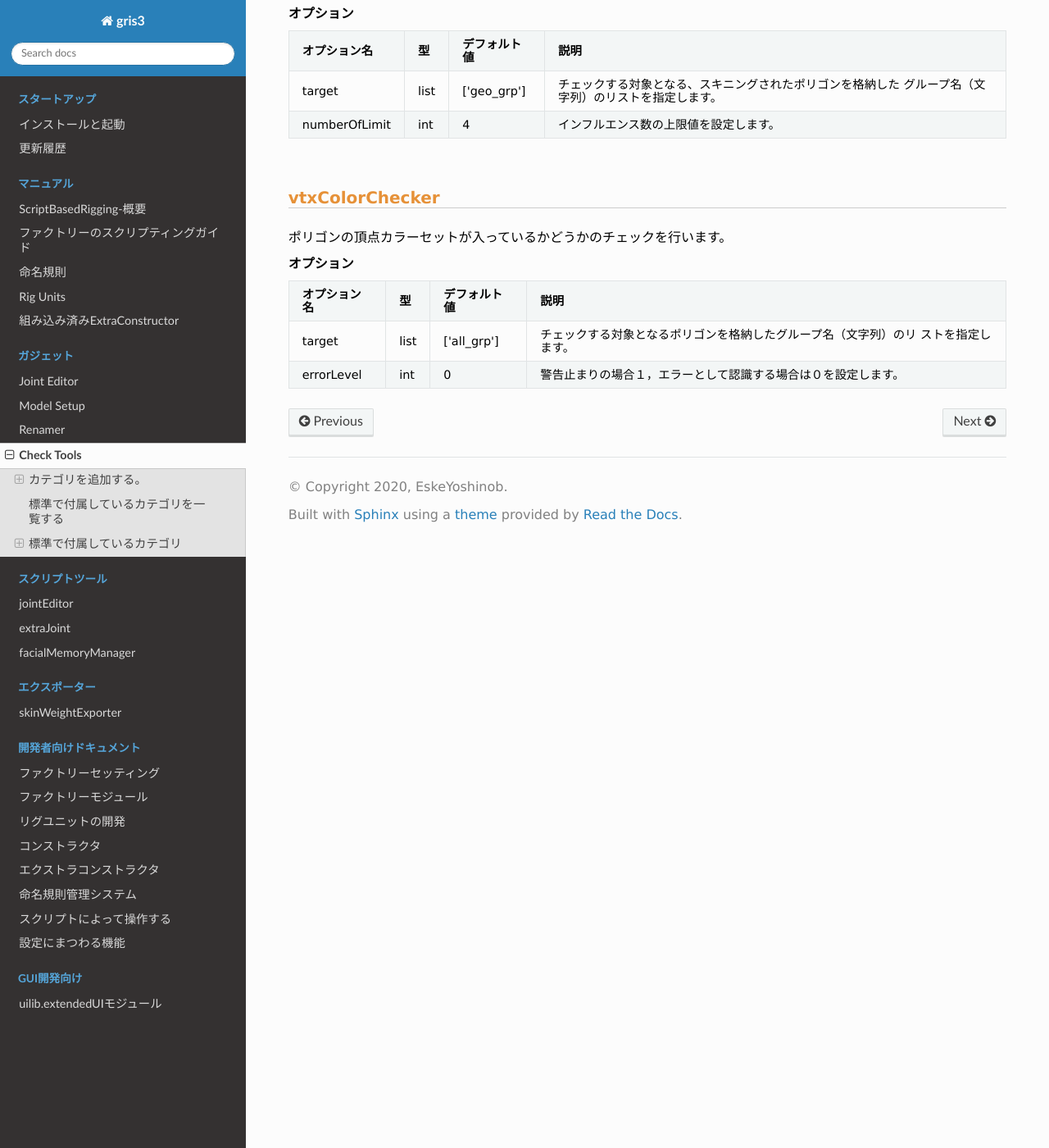
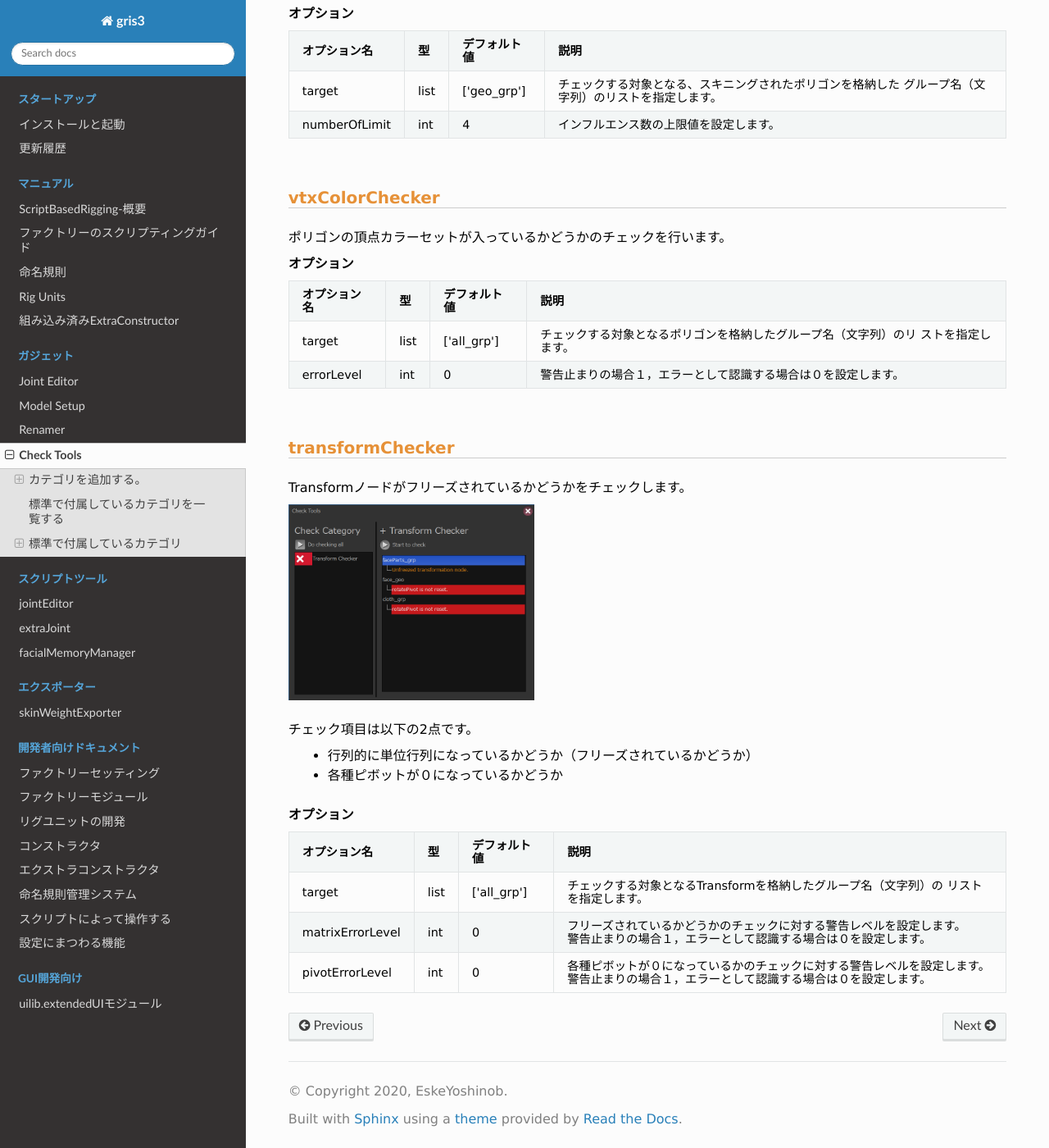
Before and after one commit to eske3/gris3Documentation, a Sphinx documentation site: the page built from files/source/gadgets/checkTools.rst, in a window 1280 px wide and 1400 px high, scrolled down 7242 px. Shown: the whole window at 82% size. Built offline with Sphinx 7.4.7 and the Read the Docs theme 3.1.0, drawn with Linux system fonts in a browser that asks for light colours.

Commit message:
gadgetsのcheckToolsを更新

```diff
--- a/files/source/gadgets/checkTools.rst
+++ b/files/source/gadgets/checkTools.rst
@@ -408,3 +408,44 @@ vtxColorChecker
         -   int
         -   0
         -   警告止まりの場合１，エラーとして認識する場合は０を設定します。
+
+
+
+transformChecker
+---------------------------
+Transformノードがフリーズされているかどうかをチェックします。
+
+.. image:: ../img/checkTools/checkToolsimg006.png
+    :width: 300
+
+チェック項目は以下の2点です。
+
+    - 行列的に単位行列になっているかどうか（フリーズされているかどうか）
+    - 各種ピボットが０になっているかどうか
+
+
+**オプション**
+
+.. list-table::
+
+    +   -   **オプション名**
+        -   **型**
+        -   **デフォルト値**
+        -   **説明**
+    +   -   target
+        -   list
+        -   ['all_grp']
+        -   チェックする対象となるTransformを格納したグループ名（文字列）の
+            リストを指定します。
+    +   -   matrixErrorLevel
+        -   int
+        -   0
+        -   フリーズされているかどうかのチェックに対する警告レベルを設定します。
+
+            警告止まりの場合１，エラーとして認識する場合は０を設定します。
+    +   -   pivotErrorLevel
+        -   int
+        -   0
+        -   各種ピボットが０になっているかのチェックに対する警告レベルを設定します。
+
+            警告止まりの場合１，エラーとして認識する場合は０を設定します。
```
Also changed, not shown: files/source/img/checkTools/checkToolsimg006.png (added).
